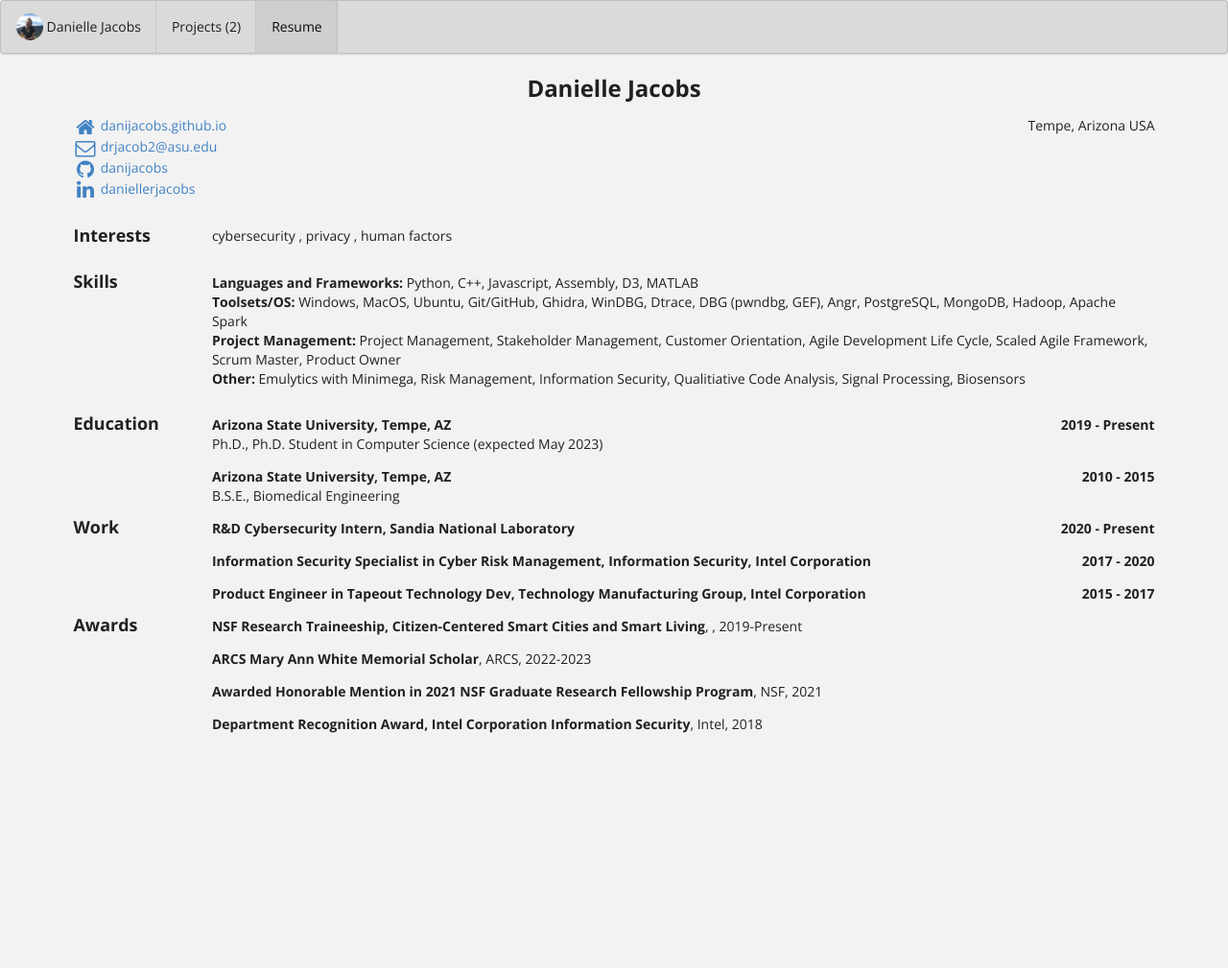
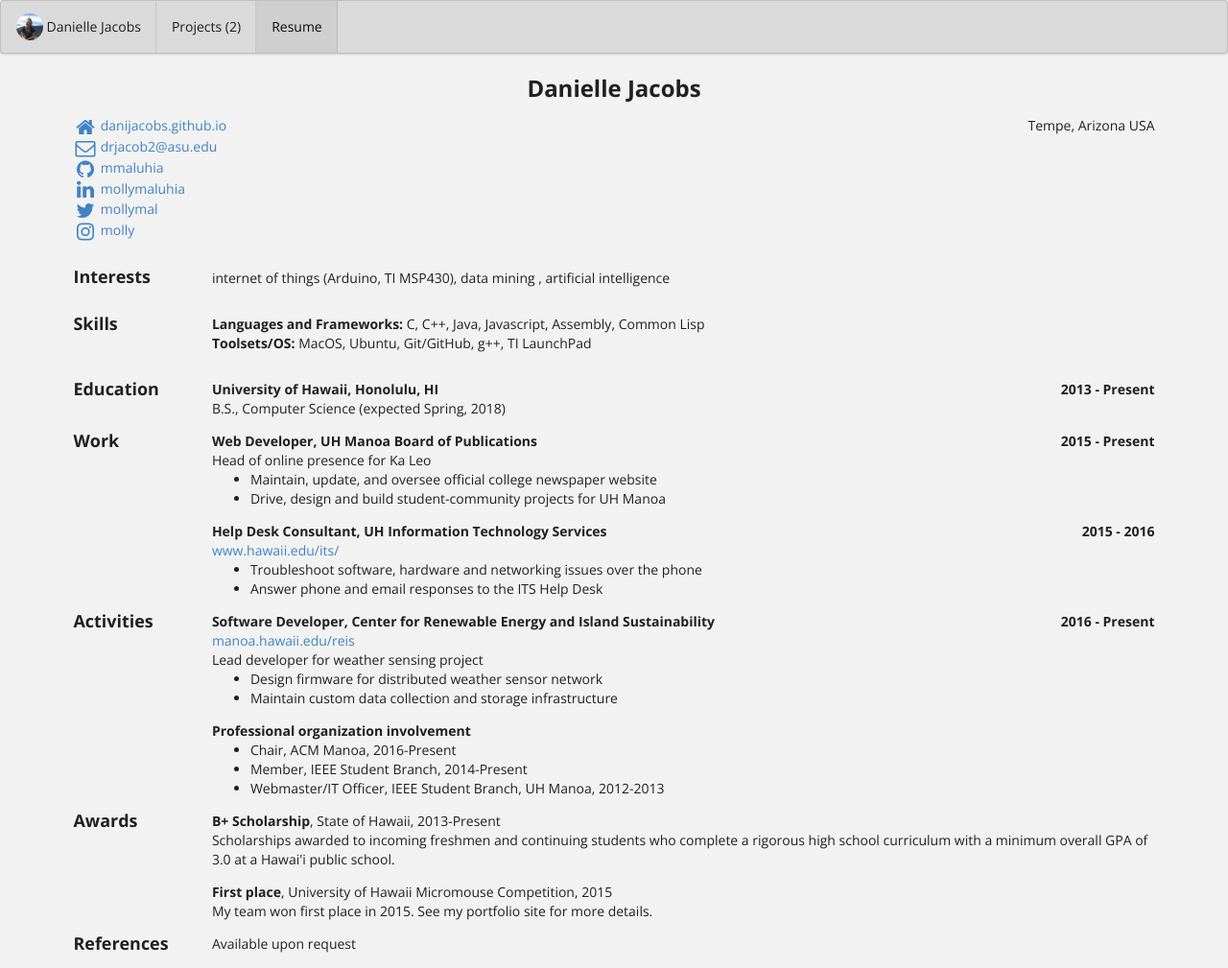
Before and after one commit to danijacobs/danijacobs.github.io, a Jekyll site: the page built from bio/index.html, in a window 1280 px wide. Shown: the whole page at 96% size. Built offline with Jekyll 4.4.1, drawn with Linux system fonts in a browser that asks for light colours; before the commit the page ends 900 px from its top, so only the background shows below that.

Commit message:
Update bio.json

```diff
--- a/_data/bio.json
+++ b/_data/bio.json
@@ -15,29 +15,41 @@
     "profiles": [
       {
         "network": "github",
-        "username": "danijacobs",
-        "url": "http://github.com/danijacobs"
+        "username": "mmaluhia",
+        "url": "http://github.com/changeme"
       },
       {
         "network": "linkedin",
-        "username": "daniellerjacobs",
-        "url": "http://linkedin.com/in/daniellerjacobs"
+        "username": "mollymaluhia",
+        "url": "http://linkedin.com/in/changeme"
       },
+      {
+        "network": "twitter",
+        "username": "mollymal",
+        "url": "http://twitter.com/changeme"
+      },
+      {
+        "network": "instagram",
+        "username": "molly",
+        "url": "http://instagram.com/changeme"
+      }
     ]
   },
   "interests": [
     {
-      "name": "cybersecurity",
+      "name": "internet of things",
+      "keywords": [
+        "Arduino",
+        "TI MSP430"
+      ]
+    },
+    {
+      "name": "data mining",
       "keywords": [
       ]
     },
     {
-      "name": "privacy",
-      "keywords": [
-      ]
-    },
-    {
-      "name": "human factors",
+      "name": "artificial intelligence",
       "keywords": [
       ]
     }
@@ -47,123 +59,109 @@
       "name": "Languages and Frameworks",
       "level": "",
       "keywords": [
-        "Python",
+        "C",
         "C++",
+        "Java",
         "Javascript",
         "Assembly",
-        "D3",
-        "MATLAB"
+        "Common Lisp"
       ]
     },
     {
       "name": "Toolsets/OS",
       "level": "",
       "keywords": [
-        "Windows",
         "MacOS",
         "Ubuntu",
         "Git/GitHub",
-        "Ghidra",
-        "WinDBG",
-        "Dtrace",
-        "DBG (pwndbg, GEF)",
-        "Angr",
-        "PostgreSQL",
-        "MongoDB",
-        "Hadoop",
-        "Apache Spark"
-      ]
-    },
-    {
-      "name": "Project Management",
-      "level": "",
-      "keywords": [
-        "Project Management",
-        "Stakeholder Management",
-        "Customer Orientation",
-        "Agile Development Life Cycle",
-        "Scaled Agile Framework",
-        "Scrum Master",
-        "Product Owner"
-      ]
-    },
-    {
-      "name": "Other",
-      "level": "",
-      "keywords": [
-        "Emulytics with Minimega",
-        "Risk Management",
-        "Information Security",
-        "Qualitiative Code Analysis",
-        "Signal Processing",
-        "Biosensors"
+        "g++",
+        "TI LaunchPad"
       ]
     }
   ],
   "education": [
     {
-      "institution": "Arizona State University, Tempe, AZ",
-      "area": "Ph.D. Student in Computer Science (expected May 2023)",
-      "studyType": "Ph.D.",
-      "startDate": "2019-08-25",
+      "institution": "University of Hawaii, Honolulu, HI",
+      "area": "Computer Science (expected Spring, 2018)",
+      "studyType": "B.S.",
+      "startDate": "2013-09-01",
       "endDate": "Present",
-      "gpa": "4.00/4.00",
-      "Reserach Focus": "Usable Security and Privacy for Citizen Centered Smart Cities",
-      "courses": [
-      ]
-    },
-    {
-      "institution": "Arizona State University, Tempe, AZ",
-      "area": "Biomedical Engineering",
-      "studyType": "B.S.E.",
-      "startDate": "2010-08-25",
-      "endDate": "2015-05-13",
-      "gpa": "3.86/4.00",
-      "Barrett Honors College Thesis": "Systemic Morphine Model by Compartmentalization",
+      "gpa": "",
       "courses": [
       ]
     }
   ],
   "work": [
     {
-      "company": "Sandia National Laboratory",
-      "position": "R&D Cybersecurity Intern",
+      "company": "UH Manoa Board of Publications",
+      "position": "Web Developer",
       "website": "",
-      "startDate": "2020-05-25",
+      "startDate": "2015-08-01",
       "endDate": "Present",
+      "summary": "Head of online presence for Ka Leo",
+      "highlights": [
+        "Maintain, update, and oversee official college newspaper website",
+        "Drive, design and build student-community projects for UH Manoa"
+      ]
     },
     {
-      "company": "Intel Corporation",
-      "position": "Information Security Specialist in Cyber Risk Management, Information Security",
-      "startDate": "2017-05-15",
-      "endDate": "2020-03-15",
+      "company": "UH Information Technology Services",
+      "position": "Help Desk Consultant",
+      "website": "http://www.hawaii.edu/its/",
+      "startDate": "2015-01-01",
+      "endDate": "2016-03-15",
+      "summary": "",
+      "highlights": [
+        "Troubleshoot software, hardware and networking issues over the phone",
+        "Answer phone and email responses to the ITS Help Desk"
+      ]
+    }
+  ],
+  "volunteer": [
+    {
+      "organization": "Center for Renewable Energy and Island Sustainability",
+      "website": "http://manoa.hawaii.edu/reis",
+      "position": "Software Developer",
+      "startDate": "2016-01-01",
+      "endDate": "Present",
+      "summary": "Lead developer for weather sensing project",
+      "highlights": [
+        "Design firmware for distributed weather sensor network",
+        "Maintain custom data collection and storage infrastructure"
+      ]
     },
     {
-      "company": "Intel Corporation",
-      "position": "Product Engineer in Tapeout Technology Dev, Technology Manufacturing Group",
-      "startDate": "2015-07-23",
-      "endDate": "2017-05-15",
+      "organization": "",
+      "website": "",
+      "position": "Professional organization involvement",
+      "startDate": "",
+      "endDate": "",
+      "summary": "",
+      "highlights": [
+        "Chair, ACM Manoa, 2016-Present",
+        "Member, IEEE Student Branch, 2014-Present",
+        "Webmaster/IT Officer, IEEE Student Branch, UH Manoa, 2012-2013"
+      ]
     }
   ],
   "awards": [
     {
-      "title": "NSF Research Traineeship, Citizen-Centered Smart Cities and Smart Living",
-      "date": "2019-Present",
+      "title": "B+ Scholarship",
+      "date": "2013-Present",
+      "awarder": "State of Hawaii",
+      "summary": "Scholarships awarded to incoming freshmen and continuing students who complete a rigorous high school curriculum with a minimum overall GPA of 3.0 at a Hawai'i public school."
     },
     {
-      "title": "ARCS Mary Ann White Memorial Scholar",
-      "date": "2022-2023",
-      "awarder": "ARCS",
-    },
+      "title": "First place",
+      "date": "2015",
+      "awarder": "University of Hawaii Micromouse Competition",
+      "summary": "My team won first place in 2015.  See my portfolio site for more details."
+    }
+  ],
+  "references": [
     {
-      "title": "Awarded Honorable Mention in 2021 NSF Graduate Research Fellowship Program",
-      "date": "2021",
-      "awarder": "NSF",
-    },
-    {
-      "title": "Department Recognition Award, Intel Corporation Information Security",
-      "date": "2018",
-      "awarder": "Intel",
+      "name": "Available upon request",
+      "reference": ""
     }
   ]
 }
```
